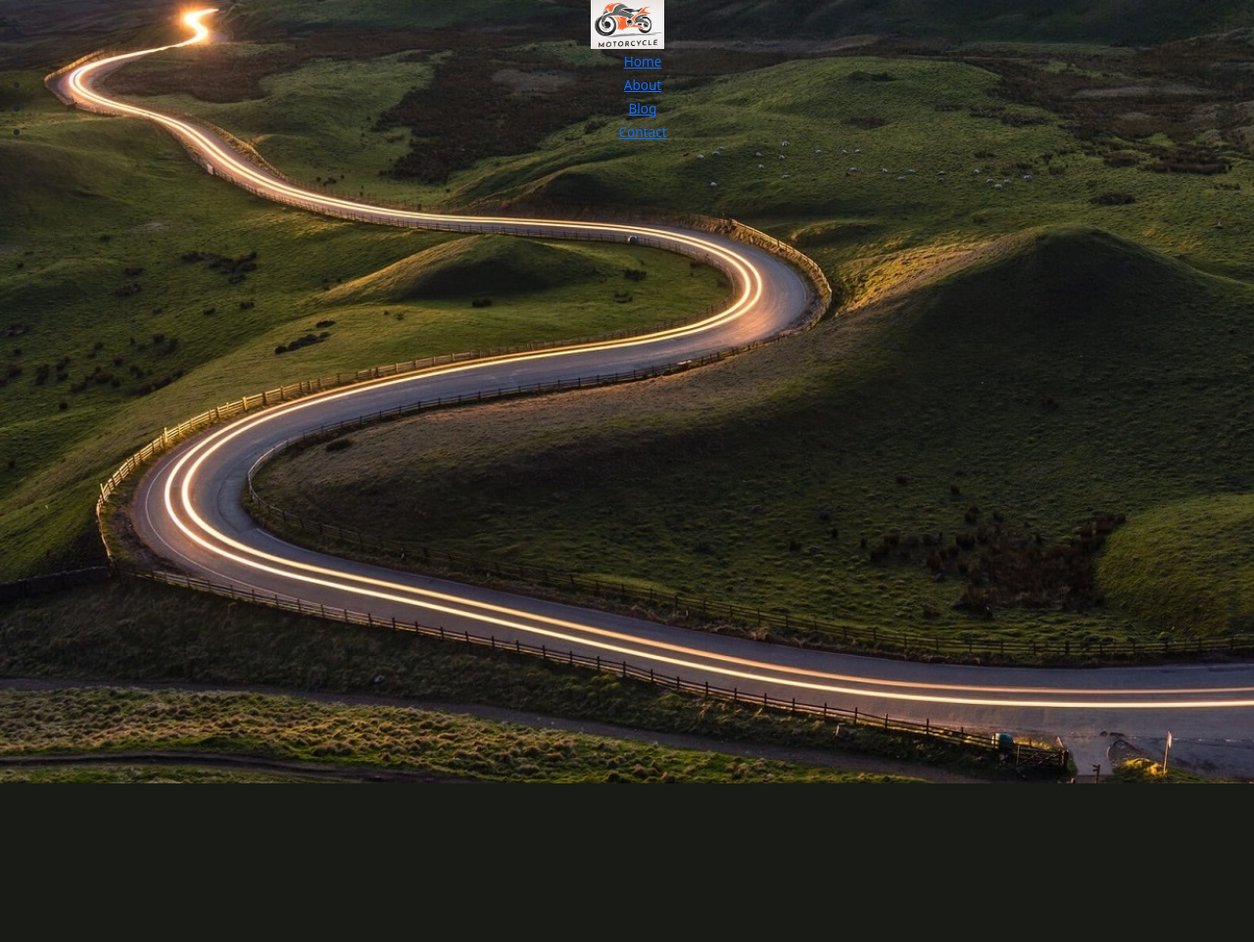
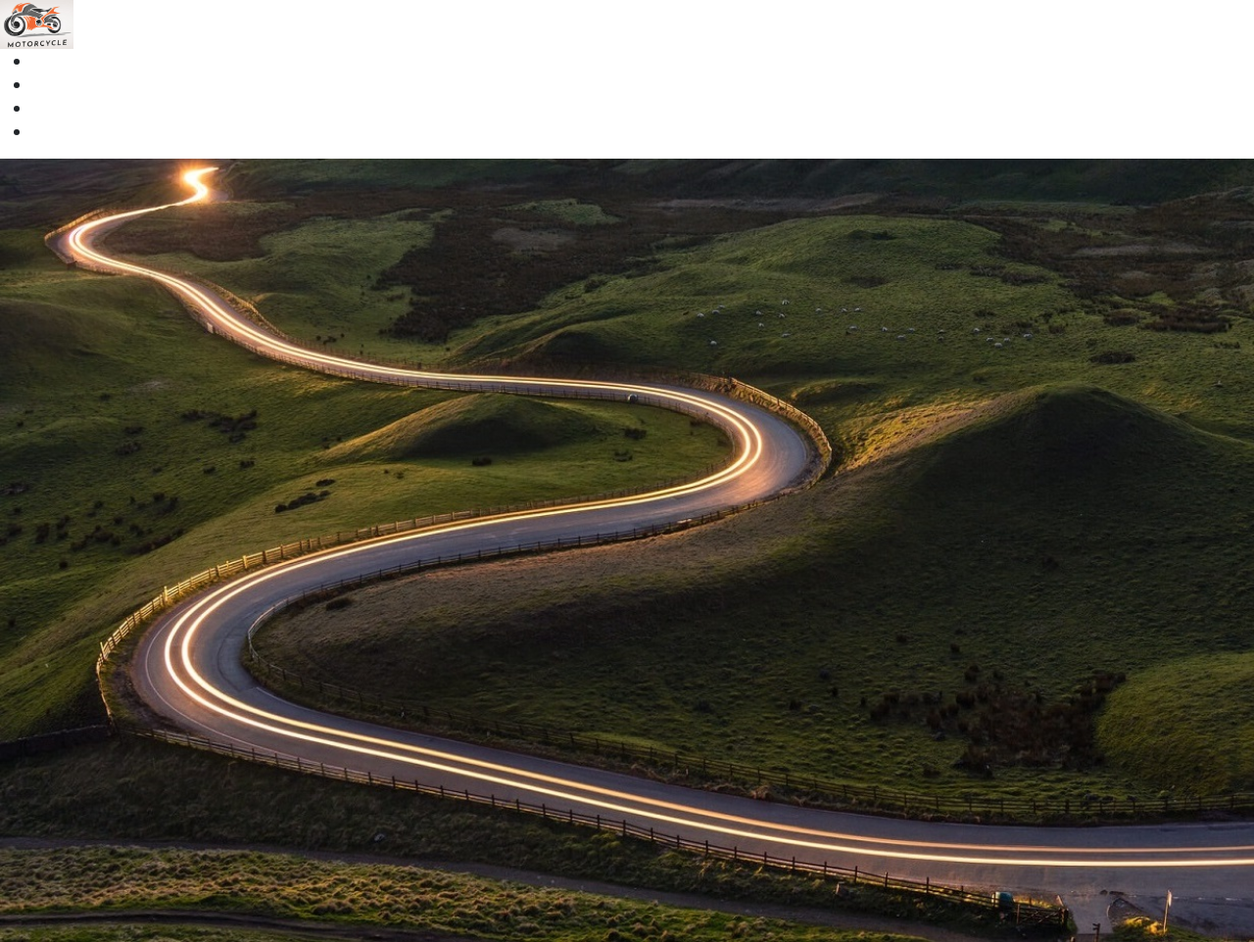
Before and after one commit to waxx567/fivefiftyfive, a Flask app: page / in a window 1280 px wide. Shown: the whole page at 98% size. Before the commit the page ends 800 px from the top, so only its background shows below. Run offline with Flask 3, Linux system fonts and the light colour scheme.

Commit message:
Navbar continued

```diff
--- a/project/static/css/styles.css
+++ b/project/static/css/styles.css
@@ -136,16 +136,8 @@ a:hover {
 
 /* Header */
 
-header {
-  text-align: center;
-  position: fixed;
-  z-index: 999;
-  width: 100%;
-}
-
 .logo {
   width: 75px;
-  margin-inline: auto;
 }
 
 /* Showcase */
--- a/project/templates/index.html
+++ b/project/templates/index.html
@@ -4,11 +4,27 @@
 <!-- Navbar -->
 {% block nav %}
 <nav>
-  <ul>
-    <li><a href="#">Home</a></li>
-    <li><a href="#">About</a></li>
-    <li><a href="#">Blog</a></li>
-    <li><a href="#">Contact</a></li>
+  <ul id="primary-navigation" class="primary-navigation flex">
+    <li class="active">
+      <a class="ff-sans-cond uppercase text-white letter-spacing-2" href="#"
+        ><span aria-hidden="true">00</span>Home</a
+      >
+    </li>
+    <li>
+      <a class="ff-sans-cond uppercase text-white letter-spacing-2" href="#"
+        ><span aria-hidden="true">01</span>Contact</a
+      >
+    </li>
+    <li>
+      <a class="ff-sans-cond uppercase text-white letter-spacing-2" href="#"
+        ><span aria-hidden="true">02</span>Blog</a
+      >
+    </li>
+    <li>
+      <a class="ff-sans-cond uppercase text-white letter-spacing-2" href="#"
+        ><span aria-hidden="true">03</span>Services</a
+      >
+    </li>
   </ul>
 </nav>
 {% endblock %}
```
